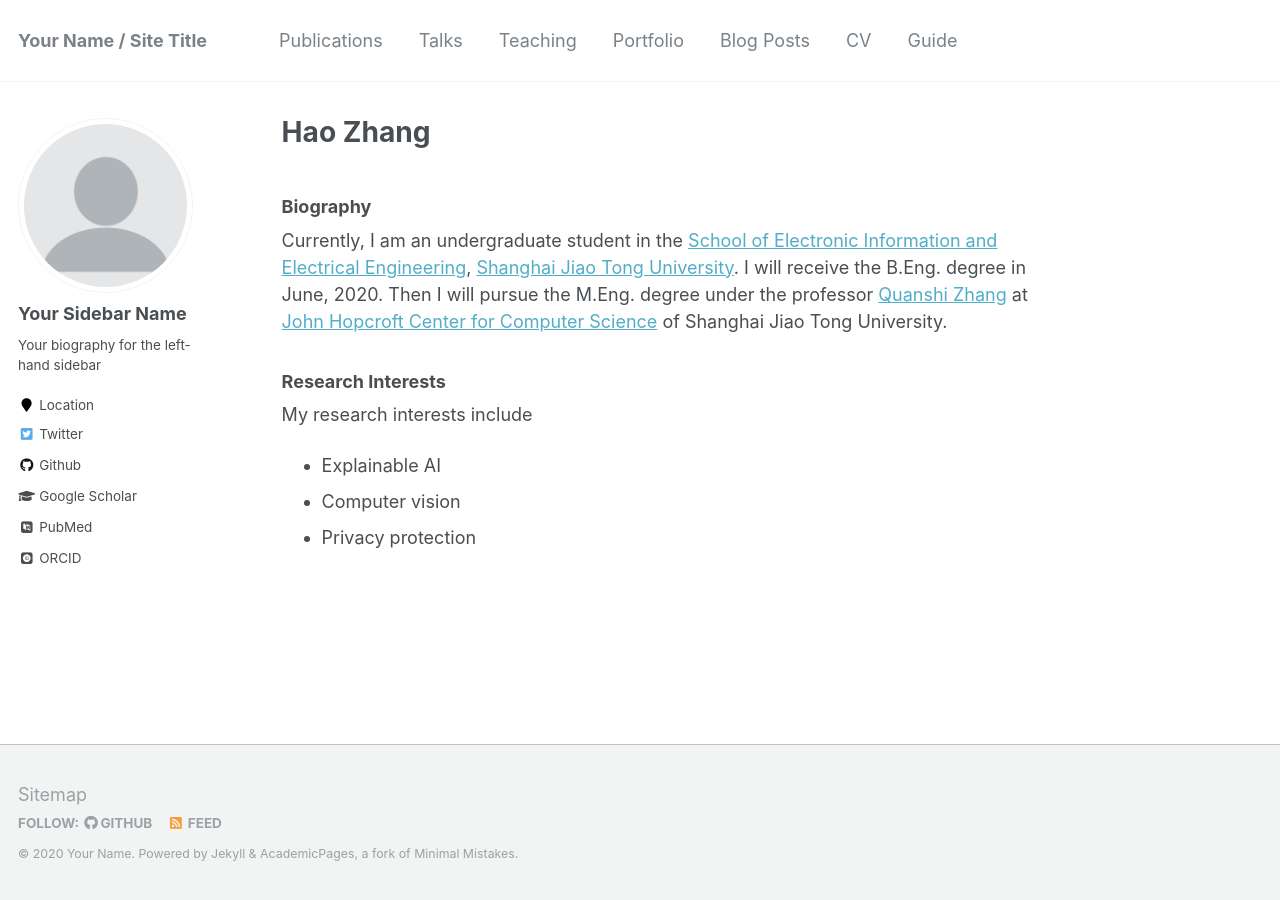
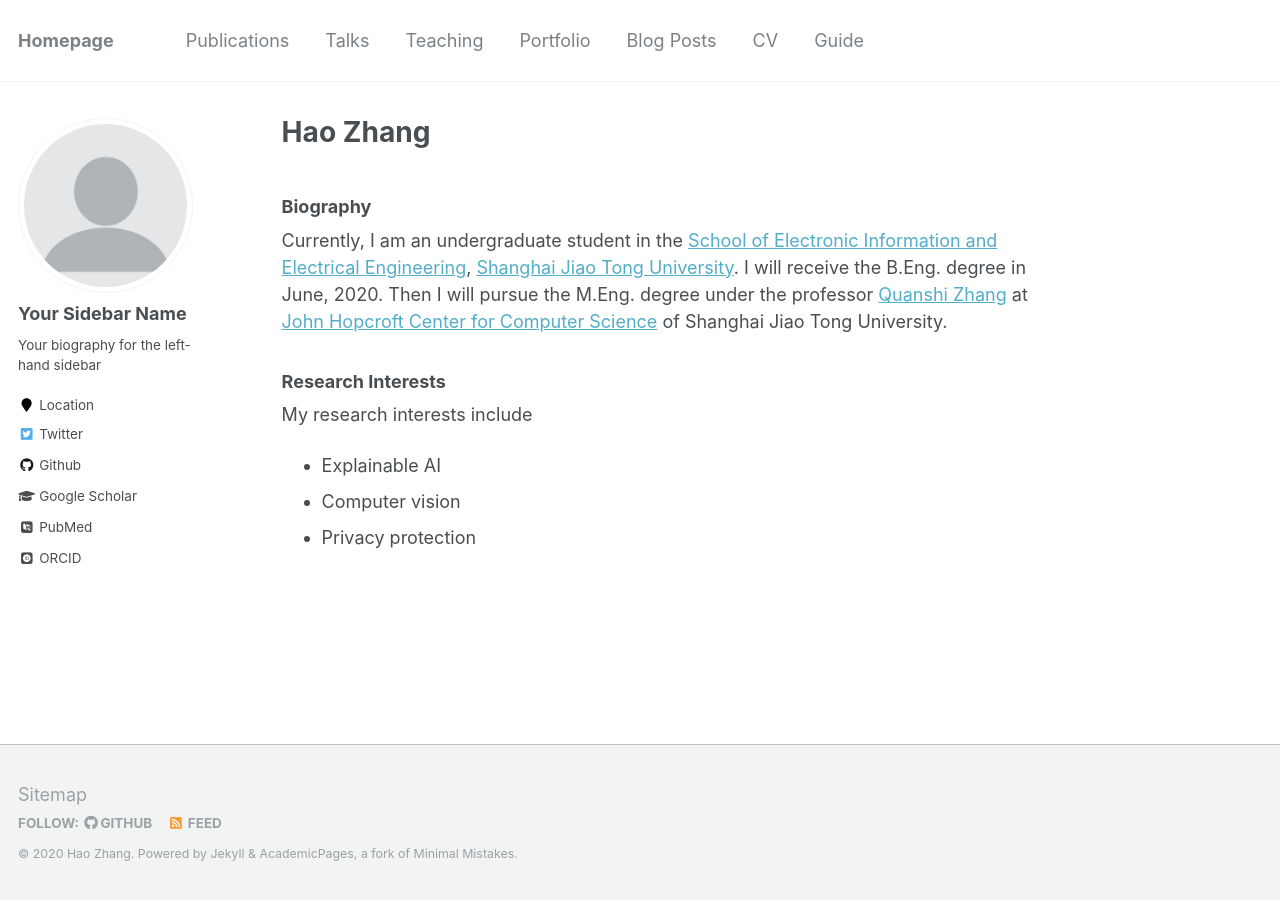
Before and after one commit to haozhang37/haozhang37.github.io, a Jekyll site: the page built from _pages/about.md, in a window 1280 px wide. Built offline with Jekyll 4.4.1, drawn with Linux system fonts in a browser that asks for light colours; some web fonts are replaced.

Commit message:
Update _config.yml

```diff
--- a/_config.yml
+++ b/_config.yml
@@ -7,13 +7,13 @@
 
 # Site Settings
 locale                   : "en-US"
-title                    : "Your Name / Site Title"
+title                    : "Homepage"
 title_separator          : "-"
-name                     : &name "Your Name"
+name                     : &name "Hao Zhang"
 description              : &description "personal description"
-url                      : https://academicpages.github.io # the base hostname & protocol for your site e.g. "https://mmistakes.github.io"
+url                      : https://haozhang37.github.io # the base hostname & protocol for your site e.g. "https://mmistakes.github.io"
 baseurl                  : "" # the subpath of your site, e.g. "/blog"
-repository               : "academicpages/academicpages.github.io"
+repository               : "haozhang37/haozhang37.github.io"
 teaser                   :  # filename of teaser fallback teaser image placed in /images/, .e.g. "500x300.png"
 breadcrumbs              : false # true, false (default)
 words_per_minute         : 160
```
